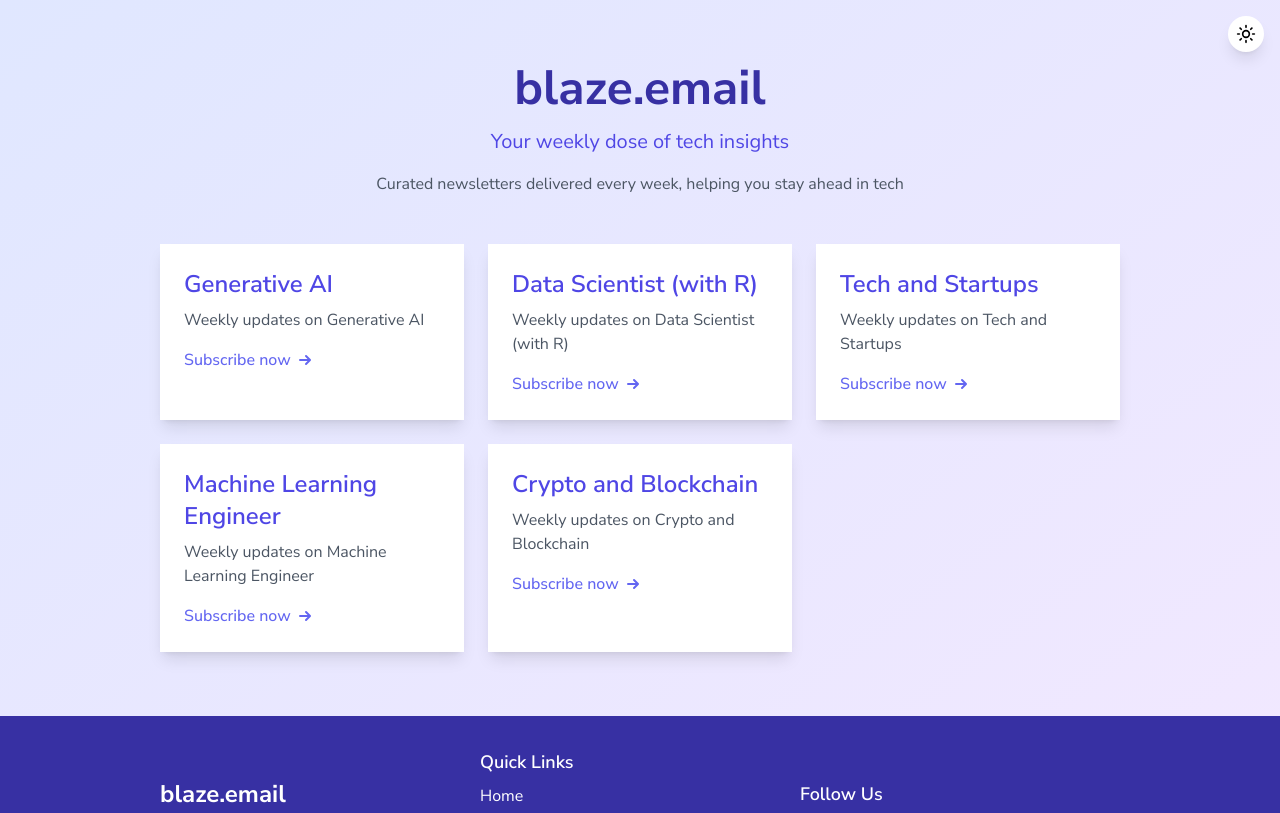
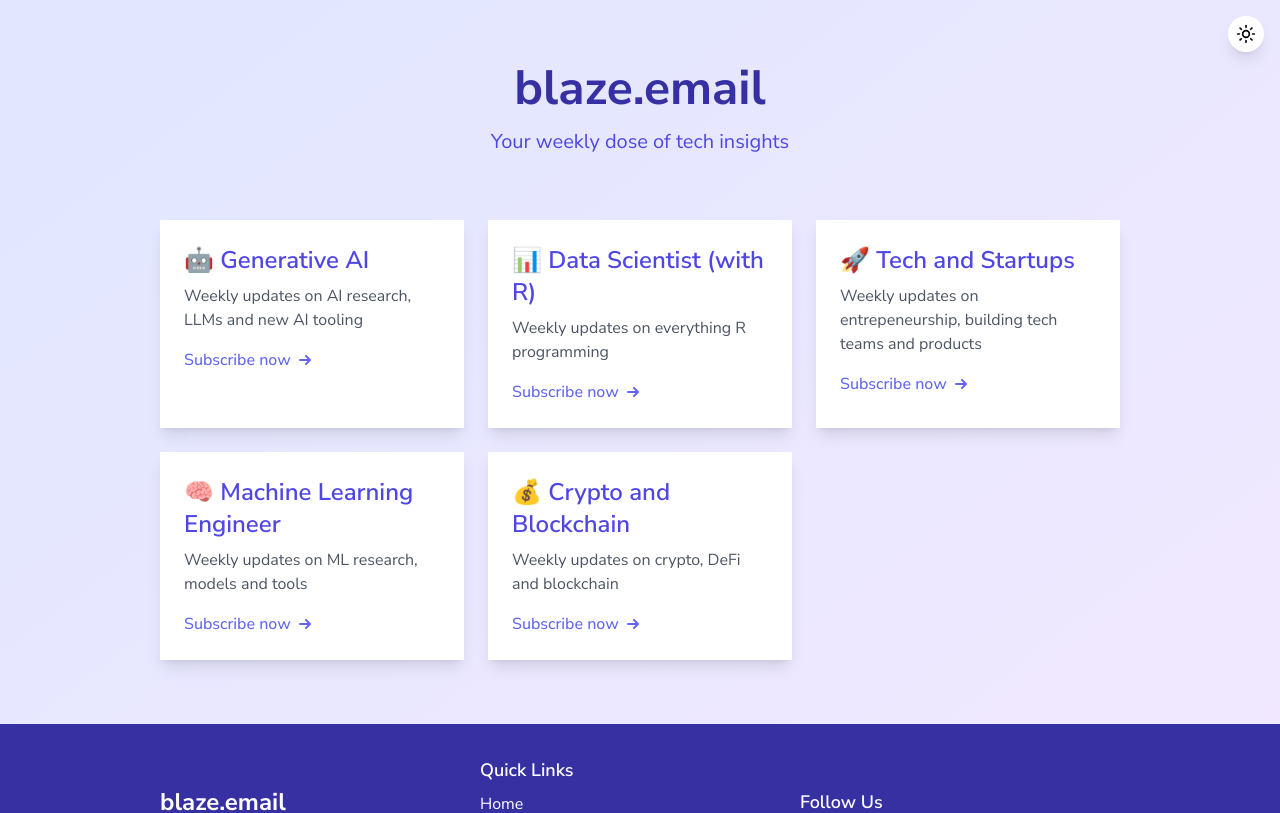
Before and after one commit to alastairrushworth/blaze.email, a Next.js app: page / in a window 1280 px wide. Shown: the top 813 px of the page. Built offline with nearby package versions, Linux system fonts and the light colour scheme.

Commit message:
add details

```diff
--- a/app/newsletters.tsx
+++ b/app/newsletters.tsx
@@ -1,8 +1,22 @@
-export const newsletters = [
-    "Generative AI",
-    "Data Scientist (with R)",
-    "Tech and Startups",
-    "Machine Learning Engineer",
-    "Crypto and Blockchain",
-    // Add all 30 topics here
-]
+export const newsletters = {
+    "Generative AI": {
+        'emoji': '🤖',
+        'about': 'AI research, LLMs and new AI tooling'
+    },
+    "Data Scientist (with R)": {
+        'emoji': '📊',
+        'about': 'everything R programming'
+    },
+    "Tech and Startups": {
+        'emoji': '🚀',
+        'about': 'entrepeneurship, building tech teams and products'
+    },
+    "Machine Learning Engineer": {
+        'emoji': '🧠',
+        'about': 'ML research, models and tools'
+    },
+    "Crypto and Blockchain": {
+        'emoji': '💰',
+        'about': 'crypto, DeFi and blockchain'
+    },
+}
--- a/app/page.tsx
+++ b/app/page.tsx
@@ -1,24 +1,23 @@
 import Link from "next/link"
 import { newsletters } from "./newsletters"
-
 
 export default function Home() {
   return (
     <div className="py-16">
       <h1 className="text-5xl font-bold mb-4 text-center text-indigo-800 dark:text-indigo-200">blaze.email</h1>
       <p className="text-xl text-center text-indigo-600 dark:text-indigo-300 mb-4">Your weekly dose of tech insights</p>
-      <p className="text-center text-gray-600 dark:text-gray-300 mb-12">
-        Curated newsletters delivered every week, helping you stay ahead in tech
-      </p>
+      <br></br><br></br>
       <div className="grid grid-cols-1 md:grid-cols-2 lg:grid-cols-3 gap-6">
-        {newsletters.map((topic) => (
+        {Object.entries(newsletters).map(([topic, details]) => (
           <Link
             key={topic}
             href={`/${topic.replace(/\s+/g, '-')}`}
             className="bg-white dark:bg-gray-800 rounded-lg shadow-lg p-6 hover:shadow-xl transition-all duration-300 transform hover:-translate-y-1 hover:scale-105"
           >
-            <h2 className="text-2xl font-semibold text-indigo-600 dark:text-indigo-300 mb-2">{topic.replace(/-/g, ' ')}</h2>
-            <p className="text-gray-600 dark:text-gray-300 mb-4">Weekly updates on {topic.replace(/-/g, ' ')}</p>
+            <h2 className="text-2xl font-semibold text-indigo-600 dark:text-indigo-300 mb-2">
+              {details.emoji} {topic}
+            </h2>
+            <p className="text-gray-600 dark:text-gray-300 mb-4">Weekly updates on {details.about}</p>
             <div className="text-indigo-500 dark:text-indigo-400 font-medium flex items-center">
               Subscribe now
               <svg xmlns="http://www.w3.org/2000/svg" className="h-5 w-5 ml-1" viewBox="0 0 20 20" fill="currentColor">
```
